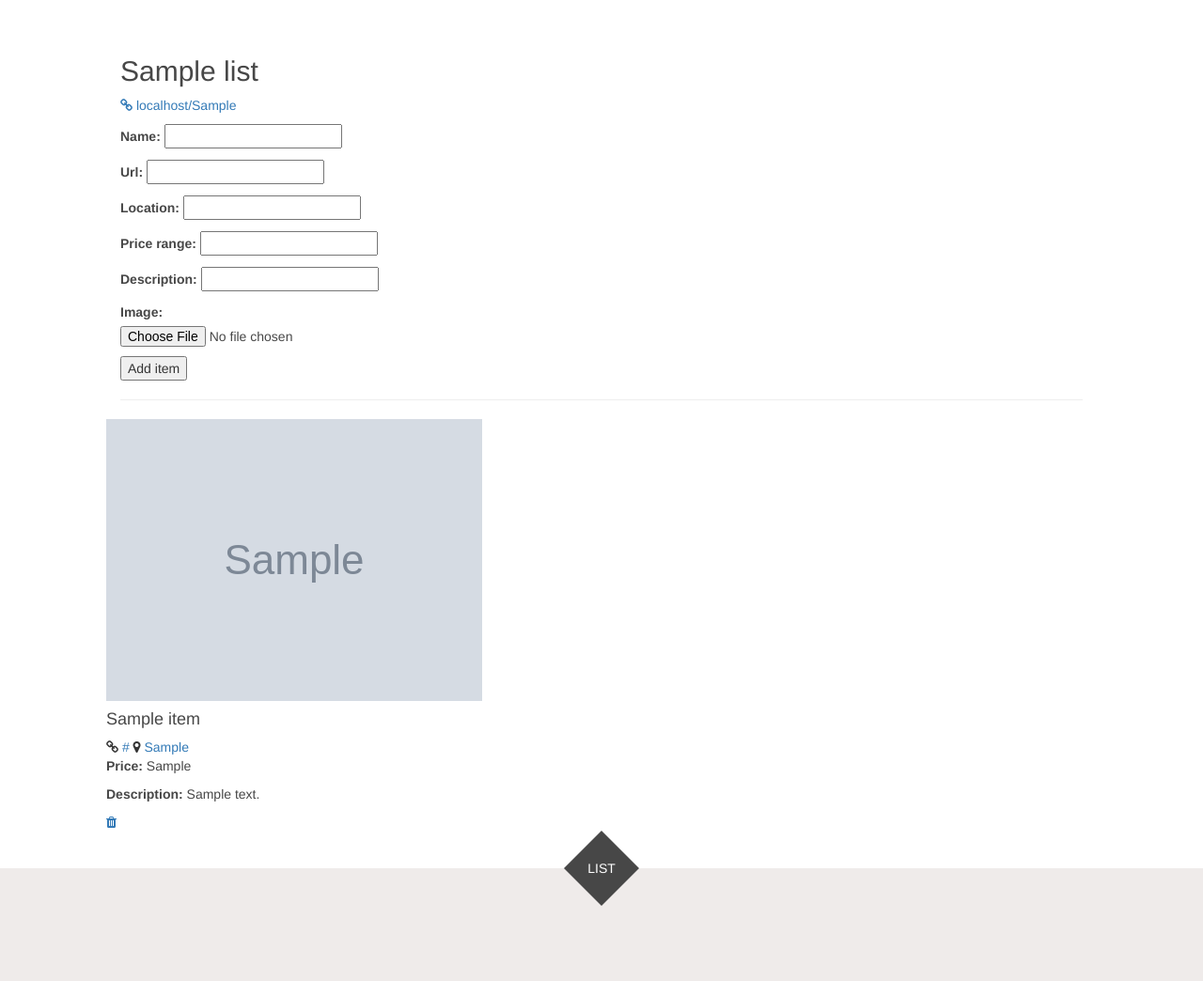
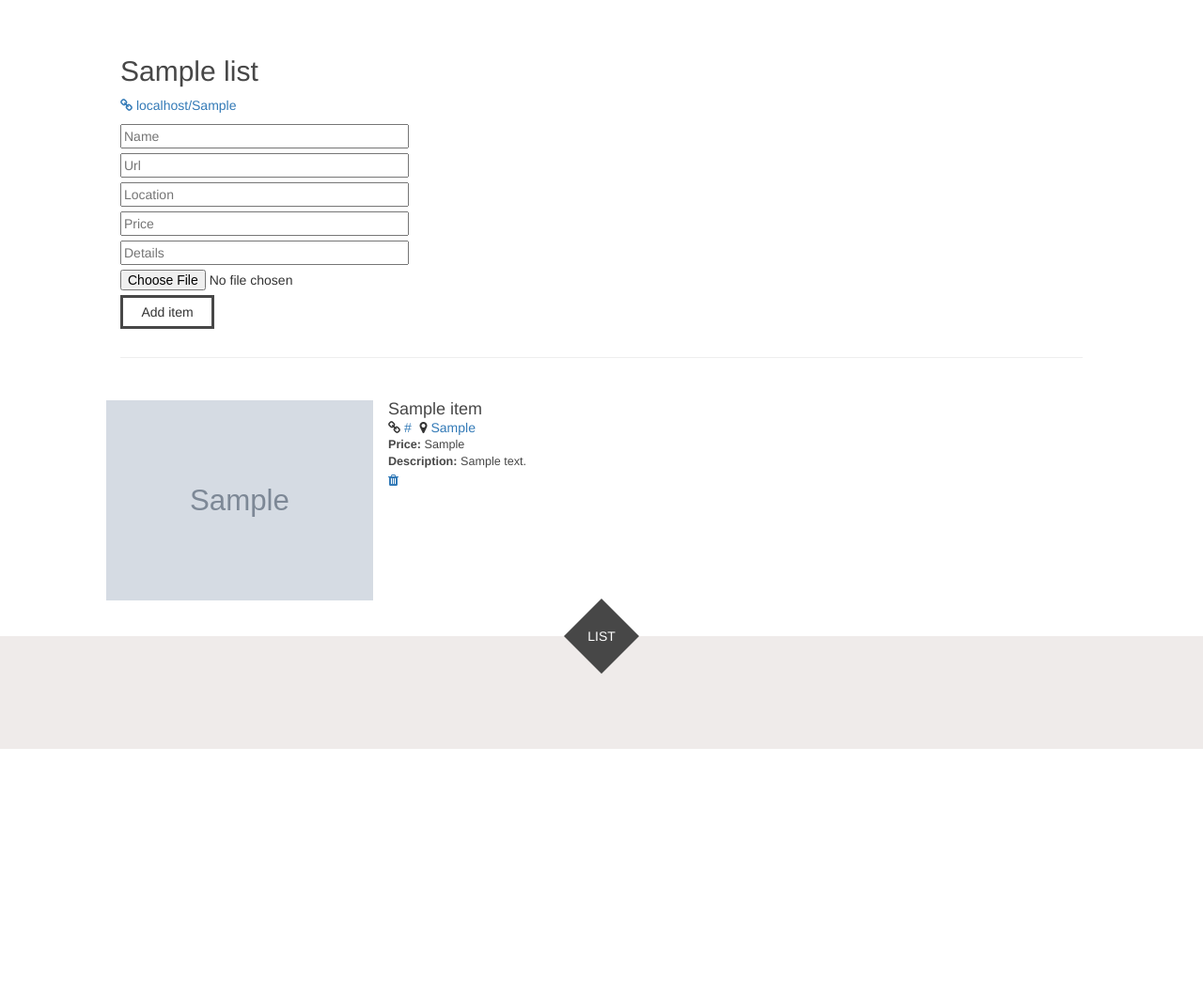
Before and after one commit to hawkaa/listfully, a Django app: page /lists/1/ in a window 1280 px wide. Shown: the part 231-1275 px from the top of the page at 94% size. After the commit the page ends 1028 px from the top, so only its background shows below. Run offline with Django 3.2, Linux system fonts and the light colour scheme; a user stored in the database is signed in; tables that the repository leaves empty hold one stand-in row (values such as "Sample post"); grey boxes marked "Sample" are stand-in pictures; some libraries are stand-ins or nearby versions.

Commit message:
fix: redesign form

```diff
--- a/static/css/style.css
+++ b/static/css/style.css
@@ -15,6 +15,12 @@ p {
 
 h1, h2, h3, h4 {
   color: #474747;
+}
+
+.button {
+  background-color: white;
+  border: 3px solid #474747;
+  padding: 5px 15px 5px 15px;
 }
 
 .container-fluid {
@@ -116,61 +122,61 @@ h1, h2, h3, h4 {
   width: 100%;
 }
 
-.app {
-  margin-bottom: 3%;
-}
-
-.app .container {
-  margin-top: 3%;
-}
-
-.app div.item {
+div.item {
   margin-top: 15px;
 }
 
-.app .item-form p {
+.item-form input {
+  display: block;
   margin-top: 5px;
   margin-bottom: 5px;
 }
 
-.app .item-form input {
-  min-width: 50%;
+input[type='text'] {
+  width: 30%;
+}
+
+.item-form input {
   font-size: 1em;
 }
 
-.app .item-form label {
+.item-form .button {
+  width: 100px;
+}
+
+.item-form label {
   width: 50px;
 }
 
-.app .item .item-image {
+.item-image {
   float: left;
   padding-right: 1.5%;
   width: 300px;
   max-height: 300px;
 }
 
-.app .item h4.name {
+.item h4.name {
   margin: 0;
 }
 
-.app .item a.delete {
+.item a.delete {
   font-size: 1em;
 }
 
-.app .item p {
+.item p {
   margin: 0;
   font-size: 0.9em;
 }
 
-.app .item .links a {
+.item .links a {
   padding-right: 5px;
 }
 
-.app .list-name {
+.list-name {
   text-decoration: underline;
 }
 
-.app .line {
+.line {
   margin-top: 30px;
   margin-bottom: 30px;
 }
--- a/templates/items.html
+++ b/templates/items.html
@@ -14,9 +14,14 @@
     <div class="item-form">
       <form action="." method="POST" enctype="multipart/form-data">
         {% csrf_token %}
-        {{ form.as_p }}
+        <input id="id_name" placeholder="Name" maxlength="50" name="name" type="text" required="">
+        <input id="id_url" placeholder="Url" maxlength="500" name="url" type="text">
+        <input id="id_location" placeholder="Location" maxlength="100" name="location" type="text">
+        <input id="id_price_range" placeholder="Price" maxlength="20" name="price_range" type="text">
+        <input id="id_description" placeholder="Details" maxlength="100" name="description" type="text">
+        <input id="id_image" name="image" type="file">
         <input id="user" name="user" type="hidden" value="{{ user }}">
-        <input type="submit" value="Add item">
+        <input class="button" type="submit" value="Add item">
       </form>
     </div>
 
```
